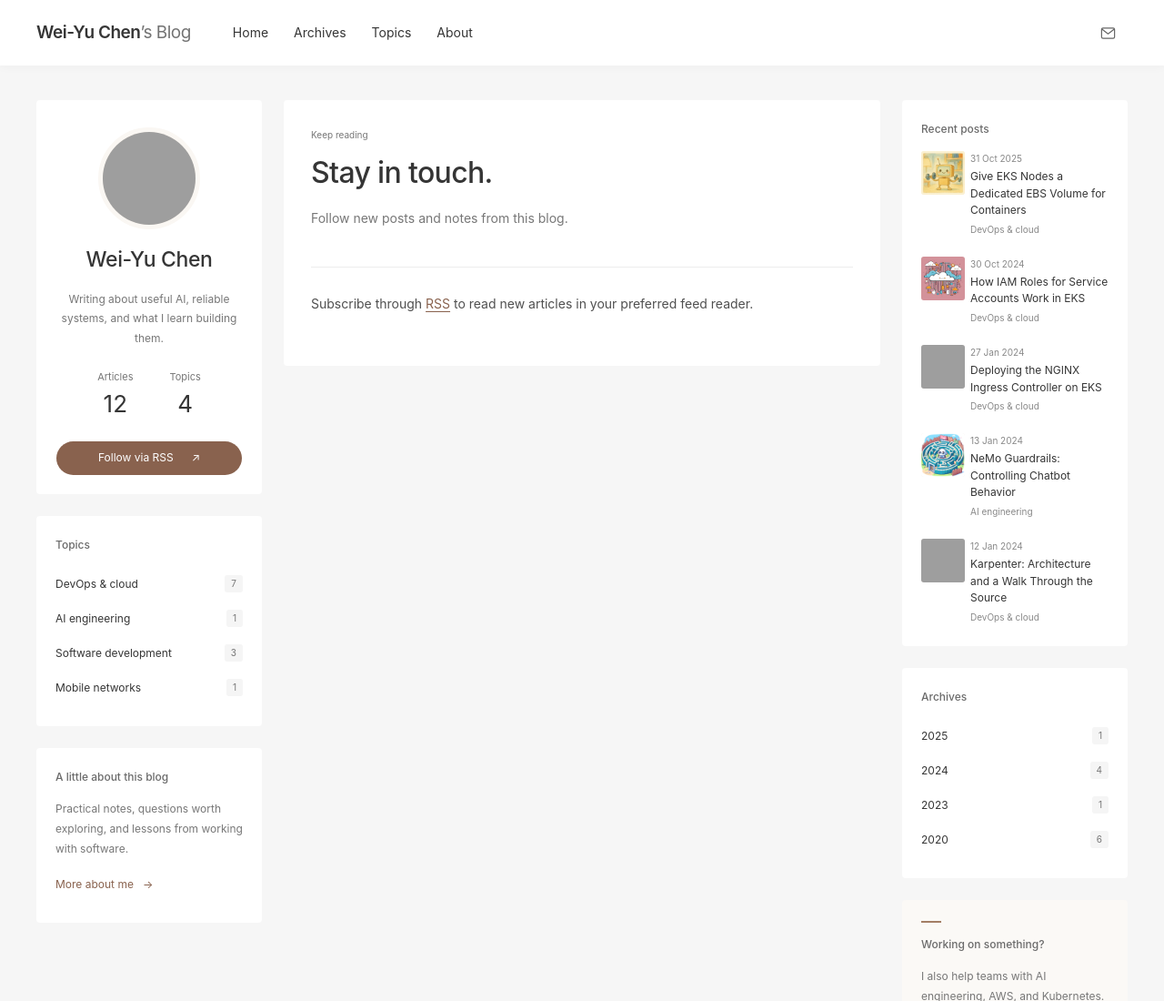
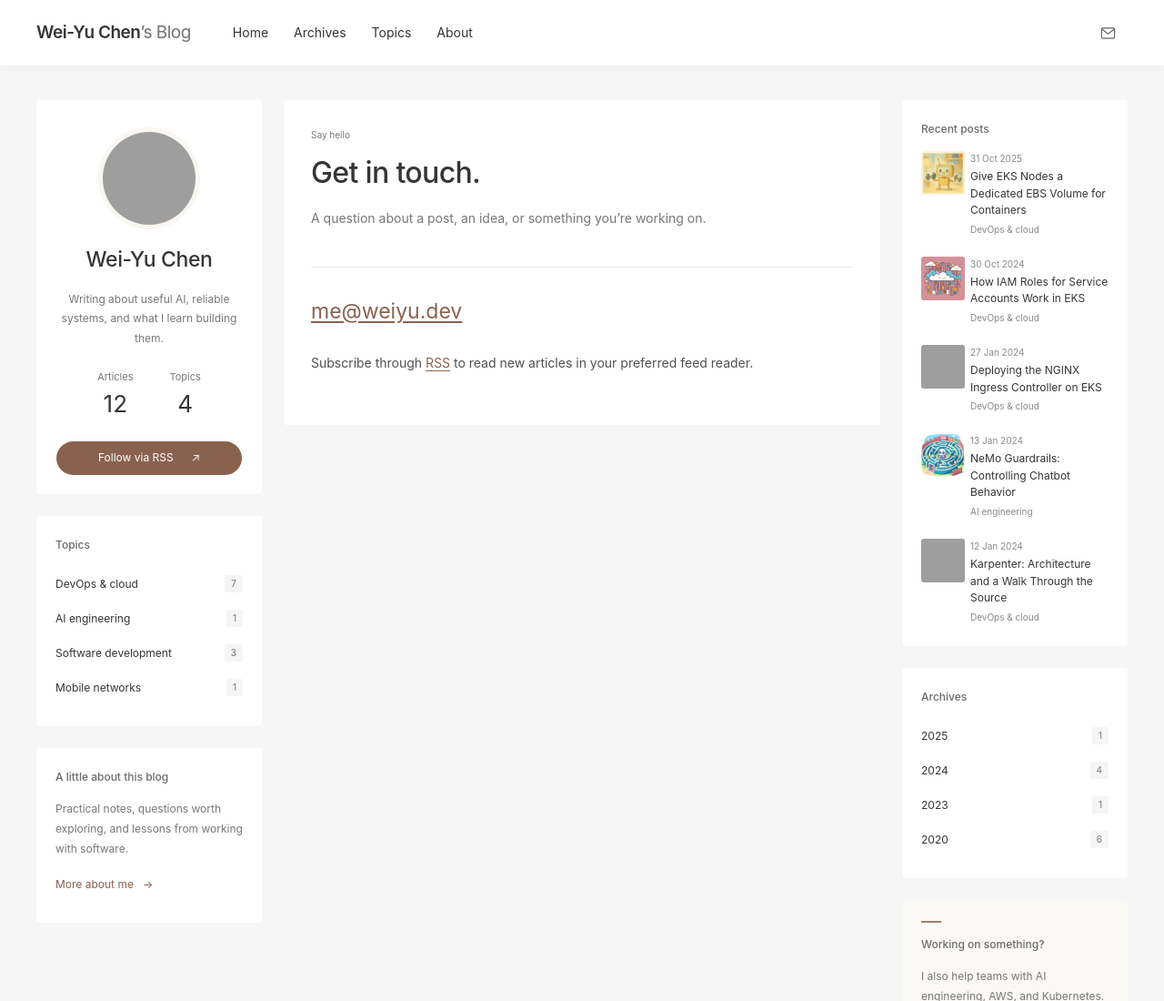
Before and after one commit to aweimeow/blog, an Astro site: page /contact in a window 1280 px wide. Shown: the top 1100 px of the page at 91% size. Built offline with nearby package versions, Linux system fonts and the light colour scheme; Astro itself is replaced by a stand-in of ours; grey boxes are pictures that could not be loaded.

Commit message:
Add email address to the contact page

```diff
--- a/src/pages/contact.astro
+++ b/src/pages/contact.astro
@@ -2,4 +2,4 @@
 import Base from '../layouts/Base.astro';
 import BlogShell from '../components/BlogShell.astro';
 ---
-<Base title="Contact" description="Follow new posts from Wei-Yu Chen."><BlogShell><article class="card reading-card"><header class="reading-header"><div class="post-meta">Keep reading</div><h1>Stay in touch.</h1><p class="article-summary">Follow new posts and notes from this blog.</p></header><div class="prose"><p>Subscribe through <a href="/rss.xml">RSS</a> to read new articles in your preferred feed reader.</p></div></article></BlogShell></Base>
+<Base title="Contact" description="Get in touch with Wei-Yu Chen."><BlogShell><article class="card reading-card"><header class="reading-header"><div class="post-meta">Say hello</div><h1>Get in touch.</h1><p class="article-summary">A question about a post, an idea, or something you’re working on.</p></header><div class="prose"><p><a class="email-link" href="mailto:me@weiyu.dev">me@weiyu.dev</a></p><p>Subscribe through <a href="/rss.xml">RSS</a> to read new articles in your preferred feed reader.</p></div></article></BlogShell></Base>
```
